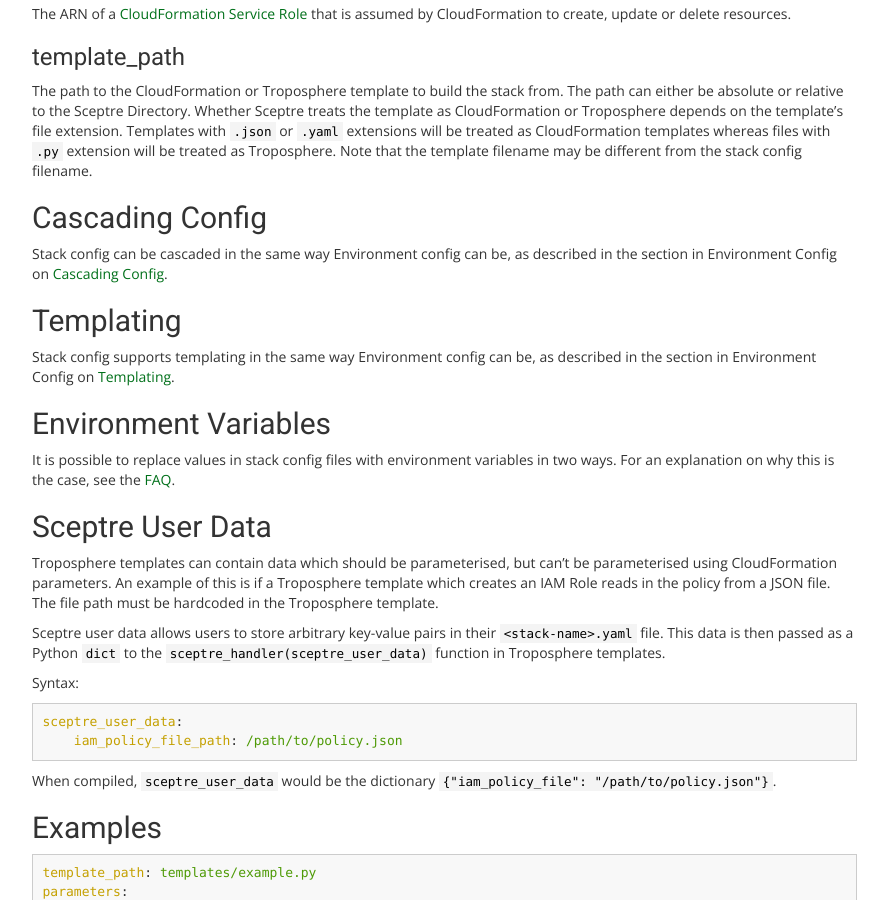
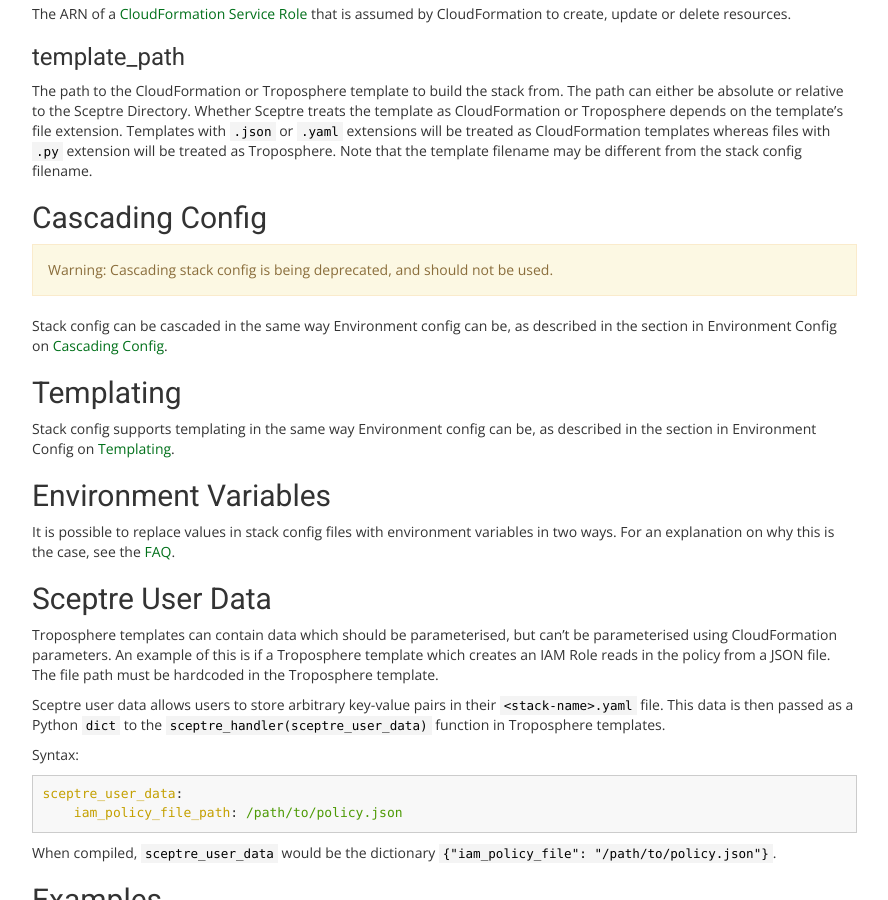
Before and after one commit to Sceptre/sceptre, a Jekyll site: the page built from website/docs/stack_config.md, in a window 1280 px wide and 900 px high, scrolled down 2310 px. Shown: the whole window, without its empty margins (338-1226 px from the left). Built offline with Jekyll 4.4.1, drawn with Linux system fonts in a browser that asks for light colours; some web fonts are replaced; our own code applies the rules of GitHub Pages for plain Markdown files.

Commit message:
Add deprecation warning for cascading stack config

```diff
--- a/website/docs/stack_config.md
+++ b/website/docs/stack_config.md
@@ -119,6 +119,10 @@
 
 ## Cascading Config
 
+<div class="alert alert-warning">
+Cascading stack config is being deprecated, and should not be used.
+</div>
+
 Stack config can be cascaded in the same way Environment config can be, as described in the section in Environment Config on [Cascading Config](/docs/environment_config#cascading-config).
 
 
```
